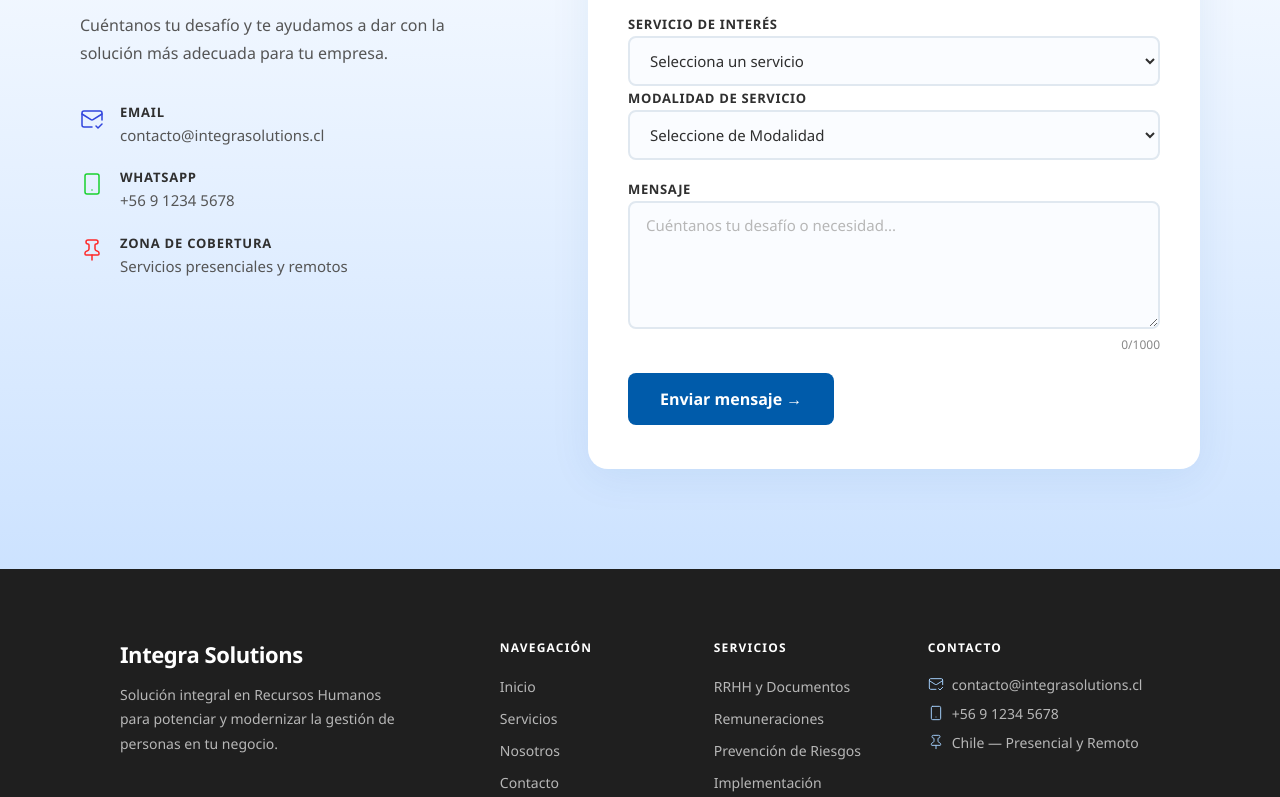
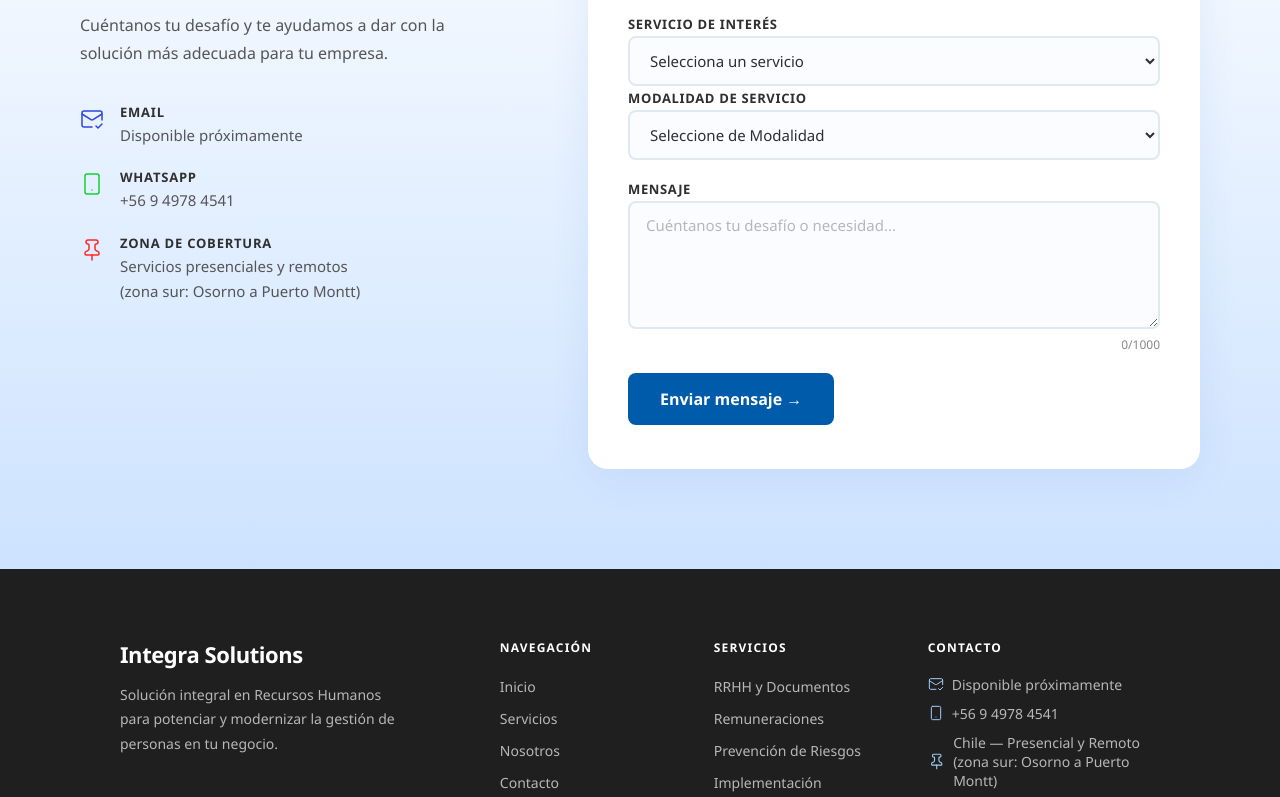
Before and after one commit to LaHechicera/IntegraSolutions, a React (Vite) app: page / in a window 1280 px wide. Shown: the part 3300-4097 px from the top of the page. Built offline with nearby package versions, Linux system fonts and the light colour scheme.

Commit message:
Arreglos en contacto Whatsapp y telefono

```diff
--- a/src/components/footer.css
+++ b/src/components/footer.css
@@ -64,6 +64,16 @@
   gap: 8px;
 }
 
+.footer__whatsapp {
+  color: inherit;
+  text-decoration: none;
+  transition: color 0.2s ease;
+}
+
+.footer__whatsapp:hover {
+  color: #ffffff;
+}
+
 .footer__bottom {
   border-top: 1px solid rgba(255, 255, 255, 0.08);
   padding: 24px 80px;
--- a/src/components/footer.jsx
+++ b/src/components/footer.jsx
@@ -1,5 +1,6 @@
 import './footer.css';
 import { MailCheck, Smartphone, Pin } from 'lucide-react';
+import { WHATSAPP_DISPLAY, whatsappUrl } from '../constants';
 
 const links = [
   { label: 'Inicio', href: '#inicio' },
@@ -62,15 +63,22 @@ export default function Footer() {
           <ul className="footer__contact-list">
             <li>
               <MailCheck size={16} color="#a0cbf6" strokeWidth={1.5} />
-              contacto@integrasolutions.cl
+              Disponible próximamente
             </li>
             <li>
               <Smartphone size={16} color="#a0cbf6" strokeWidth={1.5} />
-              +56 9 1234 5678
+              <a
+                className="footer__whatsapp"
+                href={whatsappUrl('Hola Integra Solutions, los contacto desde el sitio web.')}
+                target="_blank"
+                rel="noopener noreferrer"
+              >
+                {WHATSAPP_DISPLAY}
+              </a>
             </li>
             <li>
-              <Pin size={16} color="#a0cbf6" strokeWidth={1.5} />
-              Chile — Presencial y Remoto
+              <Pin size={35} color="#a0cbf6" strokeWidth={1.5} />
+              Chile — Presencial y Remoto (zona sur: Osorno a Puerto Montt)
             </li>
           </ul>
         </div>
--- a/src/components/navbar.jsx
+++ b/src/components/navbar.jsx
@@ -28,7 +28,7 @@ export default function Navbar() {
   return (
     <nav className={`navbar ${scrolled ? 'navbar--scrolled' : ''}`}>
       <div className="navbar__logo">
-        <img src={Logo} alt="Integra Solutions" width="120" height="52" />
+        <img src={Logo} alt="Integra Solutions" width="120" height="52" href="#inicio" />
       </div>
 
       <button
--- /dev/null
+++ b/src/constants.js
@@ -0,0 +1,10 @@
+// Datos de contacto centralizados.
+// El número va solo con dígitos (código de país incluido), sin +, espacios ni guiones.
+export const WHATSAPP_NUMERO = '56949784541';
+
+// Versión legible para mostrar en pantalla.
+export const WHATSAPP_DISPLAY = '+56 9 4978 4541';
+
+// Genera un enlace "Click to Chat" de WhatsApp con un mensaje opcional pre-cargado.
+export const whatsappUrl = (mensaje = '') =>
+  `https://wa.me/${WHATSAPP_NUMERO}${mensaje ? `?text=${encodeURIComponent(mensaje)}` : ''}`;
--- a/src/pages/contacto.css
+++ b/src/pages/contacto.css
@@ -43,6 +43,17 @@
   display: flex;
   align-items: flex-start;
   gap: 16px;
+}
+
+.dato--link {
+  text-decoration: none;
+  color: inherit;
+  border-radius: 8px;
+  transition: opacity 0.2s ease;
+}
+
+.dato--link:hover {
+  opacity: 0.75;
 }
 
 .dato__icon {
--- a/src/pages/contacto.jsx
+++ b/src/pages/contacto.jsx
@@ -1,5 +1,6 @@
 import { useState } from 'react';
 import { MailCheck, Smartphone, Pin, CheckCheck } from 'lucide-react';
+import { WHATSAPP_DISPLAY, whatsappUrl } from '../constants';
 import './contacto.css';
 
 export default function Contacto() {
@@ -75,18 +76,23 @@ export default function Contacto() {
               </span>
               <div>
                 <strong>Email</strong>
-                <p>contacto@integrasolutions.cl</p>
+                <p>Disponible próximamente</p>
               </div>
             </div>
-            <div className="dato">
+            <a
+              className="dato dato--link"
+              href={whatsappUrl('Hola Integra Solutions, me interesa una asesoría en RRHH.')}
+              target="_blank"
+              rel="noopener noreferrer"
+            >
               <span className="dato__icon">
                 <Smartphone size={24} color="#18D12E" strokeWidth={1.5} />
               </span>
               <div>
                 <strong>WhatsApp</strong>
-                <p>+56 9 1234 5678</p>
+                <p>{WHATSAPP_DISPLAY}</p>
               </div>
-            </div>
+            </a>
             <div className="dato">
               <span className="dato__icon">
                 <Pin size={24} color="#FE2929" strokeWidth={1.5} />
@@ -94,6 +100,7 @@ export default function Contacto() {
               <div>
                 <strong>Zona de cobertura</strong>
                 <p>Servicios presenciales y remotos</p>
+                <p>(zona sur: Osorno a Puerto Montt)</p>
               </div>
             </div>
           </div>
```
